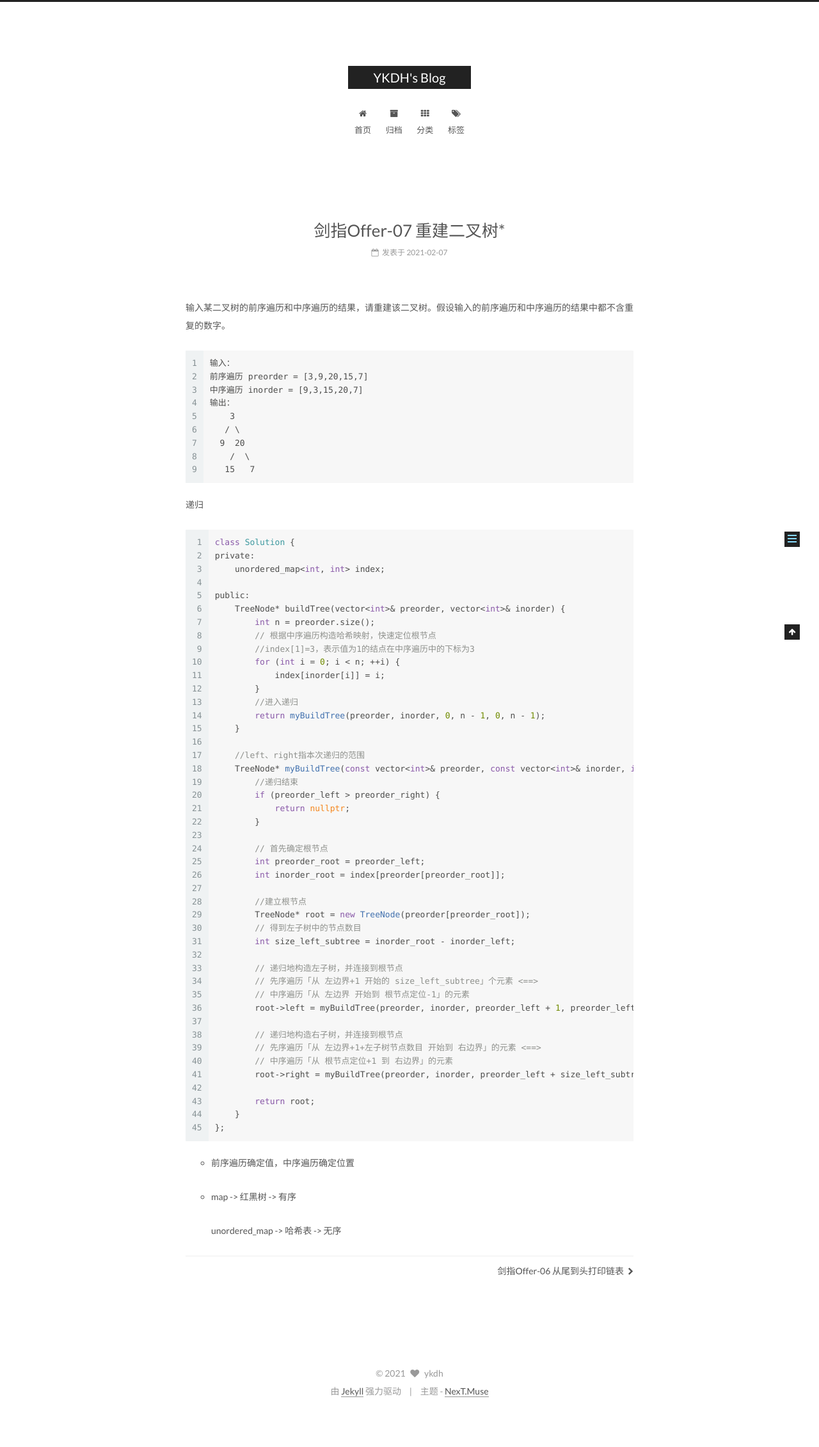
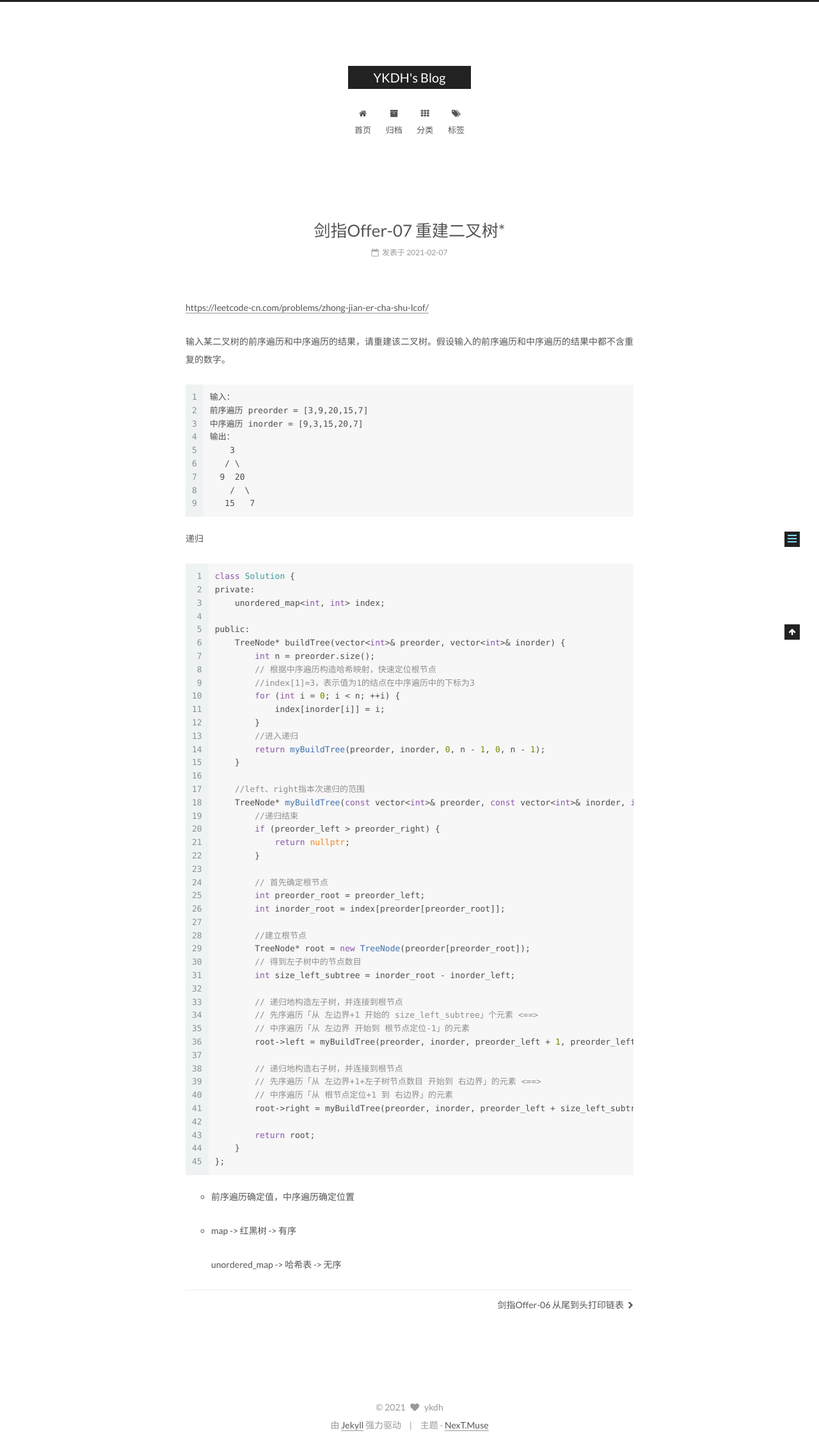
Before and after one commit to ykdh/ykdh.github.io, a Jekyll site: the page built from _posts/2021-02-07-剑指Offer-07-重建二叉树.md, in a window 1280 px wide. Shown: the whole page at 64% size. Built offline with Jekyll 4.4.1, drawn with Linux system fonts in a browser that asks for light colours; before the commit the page ends 2209 px from its top, so only the background shows below that.

Commit message:
Update 2021-02-07-剑指Offer-07-重建二叉树.md

```diff
--- a/_posts/2021-02-07-剑指Offer-07-重建二叉树.md
+++ b/_posts/2021-02-07-剑指Offer-07-重建二叉树.md
@@ -2,6 +2,8 @@
 title: 剑指Offer-07 重建二叉树*
 date: 2021-02-07
 ---
+
+<https://leetcode-cn.com/problems/zhong-jian-er-cha-shu-lcof/>
 
 输入某二叉树的前序遍历和中序遍历的结果，请重建该二叉树。假设输入的前序遍历和中序遍历的结果中都不含重复的数字。
 
```
